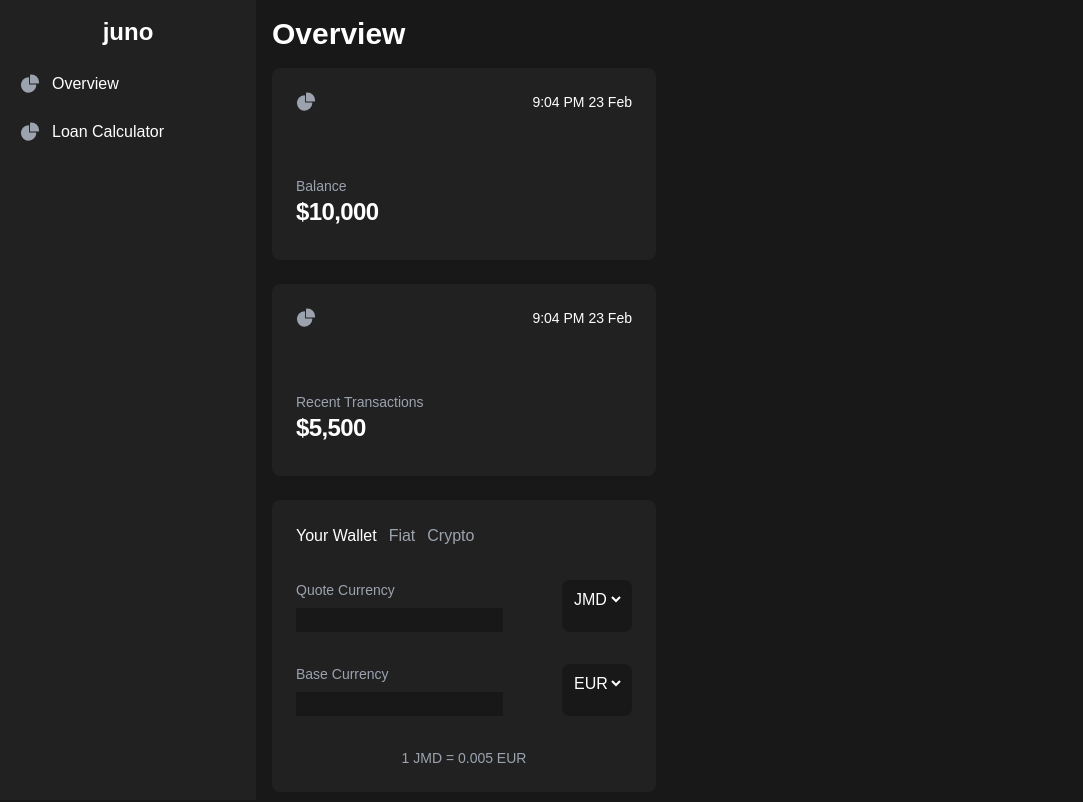
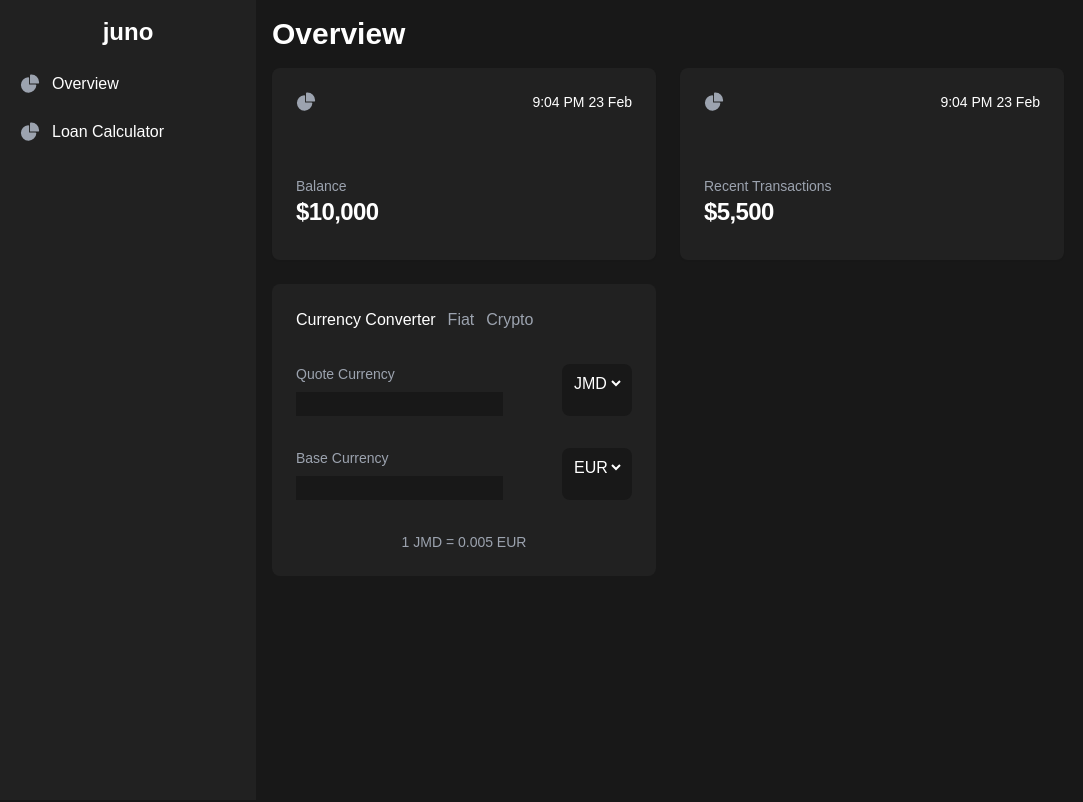
Before and after one commit to hakeem-jc/juno, a Next.js app: page / in a window 1280 px wide. Shown: the top 802 px of the page, without its empty margins (0-1083 px from the left). Built offline with nearby package versions, Linux system fonts and the light colour scheme.

Commit message:
feat: Improve resposiveness of cards

```diff
--- a/app/components/Overview.tsx
+++ b/app/components/Overview.tsx
@@ -2,8 +2,8 @@ import CurrencyConverter from '@/app/components/ui/CurrencyConverter';
 
 const Overview = () => {
   return (
-    <section className="flex flex-col gap-6">
-      <div className="max-w-sm min-h-48 p-6 rounded-lg shadow-sm bg-[#212121] flex flex-col justify-between">
+    <section className="flex flex-col md:flex-row gap-6 flex-wrap">
+      <div className="max-w-sm md:w-96 min-h-48 p-6 rounded-lg shadow-sm bg-[#212121] flex flex-col justify-between">
         <div className="flex items-center justify-between mb-4">
           <svg
             className="w-5 h-5 transition duration-75 text-gray-400 group-hover:text-white"
@@ -25,7 +25,7 @@ const Overview = () => {
         </div>
       </div>
 
-      <div className="max-w-sm min-h-48 p-6 rounded-lg shadow-sm bg-[#212121] flex flex-col justify-between">
+      <div className="max-w-sm md:w-96 min-h-48 p-6 rounded-lg shadow-sm bg-[#212121] flex flex-col justify-between">
         <div className="flex items-center justify-between mb-4">
           <svg
             className="w-5 h-5 transition duration-75 text-gray-400 group-hover:text-white"
--- a/app/components/ui/CurrencyConverter.tsx
+++ b/app/components/ui/CurrencyConverter.tsx
@@ -1,8 +1,8 @@
 const CurrencyConverter = () => {
   return (
-    <div className="max-w-sm min-h-48 p-6 rounded-lg shadowm-sm bg-[#212121] flex flex-col justify-between items-center gap-8">
+    <div className="max-w-sm md:w-96 min-h-48 p-6 rounded-lg shadowm-sm bg-[#212121] flex flex-col justify-between items-center gap-8">
       <div className="flex gap-3 w-full">
-        <p className="block">Your Wallet</p>
+        <p className="block">Currency Converter</p>
         <p className="block text-gray-400">Fiat</p>
         <p className="block text-gray-400">Crypto</p>
       </div>
```
